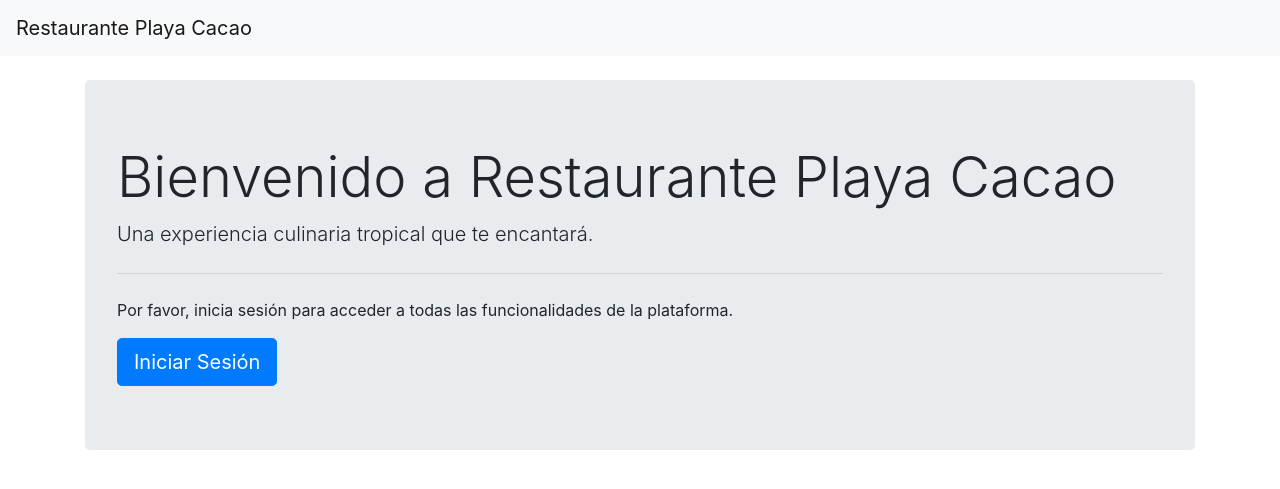
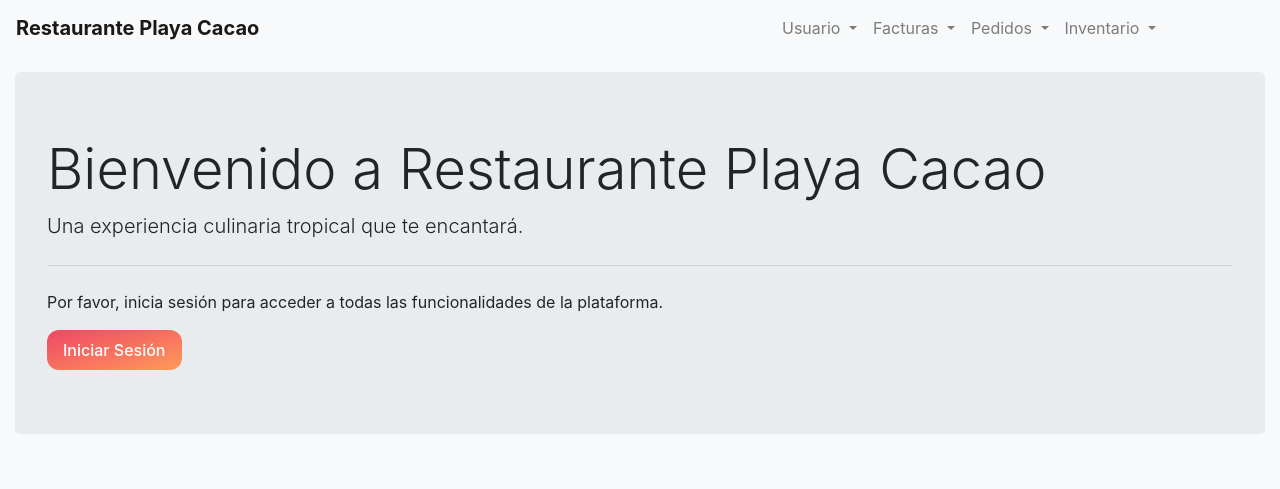
Before and after one commit to JohannesSeq/ambienteWebServidorProyecto, a PHP site: page /index.html in a window 1280 px wide. Shown: the top 489 px of the page. Run offline with PHP 8.4, Linux system fonts and the light colour scheme.

Commit message:
Arreglando HTML

```diff
--- a/index.html
+++ b/index.html
@@ -1,55 +1,37 @@
 <!DOCTYPE html>
 <html lang="es">
+
 <head>
     <meta charset="UTF-8">
     <meta name="viewport" content="width=device-width, initial-scale=1.0">
     <title>Restaurante Playa Cacao</title>
     <link rel="stylesheet" href="https://maxcdn.bootstrapcdn.com/bootstrap/4.5.2/css/bootstrap.min.css">
-    <link rel="stylesheet" href="styles.css">
+    <link rel="stylesheet" href="style/style.css">
 </head>
+
 <body>
+    <header>
         <nav class="navbar navbar-expand-lg navbar-light bg-light">
             <a class="navbar-brand" href="#">Restaurante Playa Cacao</a>
-        <button class="navbar-toggler" type="button" data-toggle="collapse" data-target="#navbarNav" aria-controls="navbarNav" aria-expanded="false" aria-label="Toggle navigation">
+            <button class="navbar-toggler" type="button" data-toggle="collapse" data-target="#navbarNav"
+                aria-controls="navbarNav" aria-expanded="false" aria-label="Toggle navigation">
                 <span class="navbar-toggler-icon"></span>
             </button>
             <div class="collapse navbar-collapse" id="navbarNav">
-            <ul class="navbar-nav ml-auto">
+                <ul class="navbar-nav ml-auto" style="margin-right: 100px;">
                     <li class="nav-item dropdown">
-                    <a class="nav-link dropdown-toggle" href="#" id="usuarioDropdown" role="button" data-toggle="dropdown" aria-haspopup="true" aria-expanded="false">
+                        <a class="nav-link dropdown-toggle" href="#" id="usuarioDropdown" role="button"
+                            data-toggle="dropdown" aria-haspopup="true" aria-expanded="false">
                             Usuario
                         </a>
                         <div class="dropdown-menu" aria-labelledby="usuarioDropdown">
                             <a class="dropdown-item" href="#" id="login">Iniciar Sesión</a>
-                        <a class="dropdown-item" href="#" id="logout">Cerrar Sesión</a>
+                            <a class="dropdown-item" href="#" id="logout" style="display:none;">Cerrar Sesión</a>
                         </div>
                     </li>
-            </ul>
-        </div>
-    </nav>
-
-    <div class="container mt-4">
-        <div class="jumbotron">
-            <h1 class="display-4">Bienvenido a Restaurante Playa Cacao</h1>
-            <p class="lead">Una experiencia culinaria tropical que te encantará.</p>
-            <hr class="my-4">
-            <p>Por favor, inicia sesión para acceder a todas las funcionalidades de la plataforma.</p>
-            <a class="btn btn-primary btn-lg" href="#" role="button" id="loginBtn">Iniciar Sesión</a>
-        </div>
-    </div>
-
-    <script src="https://code.jquery.com/jquery-3.5.1.slim.min.js"></script>
-    <script src="https://cdn.jsdelivr.net/npm/@popperjs/core@2.9.2/dist/umd/popper.min.js"></script>
-    <script src="https://maxcdn.bootstrapcdn.com/bootstrap/4.5.2/js/bootstrap.min.js"></script>
-    <script>
-        $(document).ready(function() {
-            function toggleProtectedContent(show) {
-                if (show) {
-                    $('.jumbotron').hide();
-                    $('#navbarNav').append(`
-                        <ul class="navbar-nav ml-auto">
                     <li class="nav-item dropdown">
-                                <a class="nav-link dropdown-toggle" href="#" id="facturasDropdown" role="button" data-toggle="dropdown" aria-haspopup="true" aria-expanded="false">
+                        <a class="nav-link dropdown-toggle" href="#" id="facturasDropdown" role="button"
+                            data-toggle="dropdown" aria-haspopup="true" aria-expanded="false">
                             Facturas
                         </a>
                         <div class="dropdown-menu" aria-labelledby="facturasDropdown">
@@ -58,7 +40,8 @@
                         </div>
                     </li>
                     <li class="nav-item dropdown">
-                                <a class="nav-link dropdown-toggle" href="#" id="pedidosDropdown" role="button" data-toggle="dropdown" aria-haspopup="true" aria-expanded="false">
+                        <a class="nav-link dropdown-toggle" href="#" id="pedidosDropdown" role="button"
+                            data-toggle="dropdown" aria-haspopup="true" aria-expanded="false">
                             Pedidos
                         </a>
                         <div class="dropdown-menu" aria-labelledby="pedidosDropdown">
@@ -69,10 +52,11 @@
                         </div>
                     </li>
                     <li class="nav-item dropdown">
-                                <a class="nav-link dropdown-toggle" href="#" id="productosDropdown" role="button" data-toggle="dropdown" aria-haspopup="true" aria-expanded="false">
-                                    Productos
+                        <a class="nav-link dropdown-toggle" href="#" id="inventarioDropdown" role="button"
+                            data-toggle="dropdown" aria-haspopup="true" aria-expanded="false">
+                            Inventario
                         </a>
-                                <div class="dropdown-menu" aria-labelledby="productosDropdown">
+                        <div class="dropdown-menu" aria-labelledby="inventarioDropdown">
                             <a class="dropdown-item" href="#">Agregar Inventario</a>
                             <a class="dropdown-item" href="#">Modificar Productos</a>
                             <a class="dropdown-item" href="#">Mostrar Inventario</a>
@@ -81,23 +65,24 @@
                         </div>
                     </li>
                 </ul>
-                    `);
-                } else {
-                    $('.jumbotron').show();
-                    $('#navbarNav ul.navbar-nav.ml-auto').last().remove();
-                }
-            }
+            </div>
+        </nav>
+    </header>
 
-            $('#login, #loginBtn').click(function() {
-                toggleProtectedContent(true);
-            });
+    <div class="container-fluid mt-3">
+        <div class="jumbotron">
+            <h1 class="display-4">Bienvenido a Restaurante Playa Cacao</h1>
+            <p class="lead">Una experiencia culinaria tropical que te encantará.</p>
+            <hr class="my-4">
+            <p>Por favor, inicia sesión para acceder a todas las funcionalidades de la plataforma.</p>
+            <a class="button-62" href="#" role="button" id="loginBtn">Iniciar Sesión</a>
+        </div>
+    </div>
 
-            $('#logout').click(function() {
-                toggleProtectedContent(false);
-            });
+    <script src="https://code.jquery.com/jquery-3.5.1.slim.min.js"></script>
+    <script src="https://cdn.jsdelivr.net/npm/@popperjs/core@2.9.2/dist/umd/popper.min.js"></script>
+    <script src="https://maxcdn.bootstrapcdn.com/bootstrap/4.5.2/js/bootstrap.min.js"></script>
 
-            toggleProtectedContent(false);
-        });
-    </script>
 </body>
+
 </html>
--- a/style/style.css
+++ b/style/style.css
@@ -1,5 +1,6 @@
 body {
     background-color: #f8f9fa;
+    margin: 0;
 }
 
 .navbar-brand {
```
Lines whose indentation alone changed are shown as unchanged.
